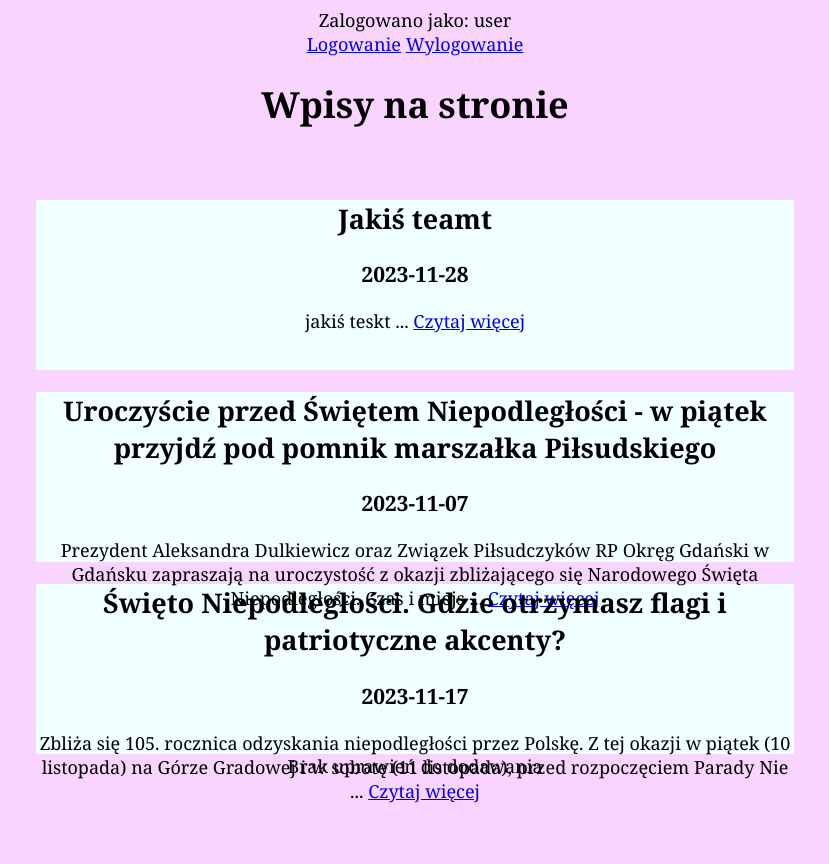
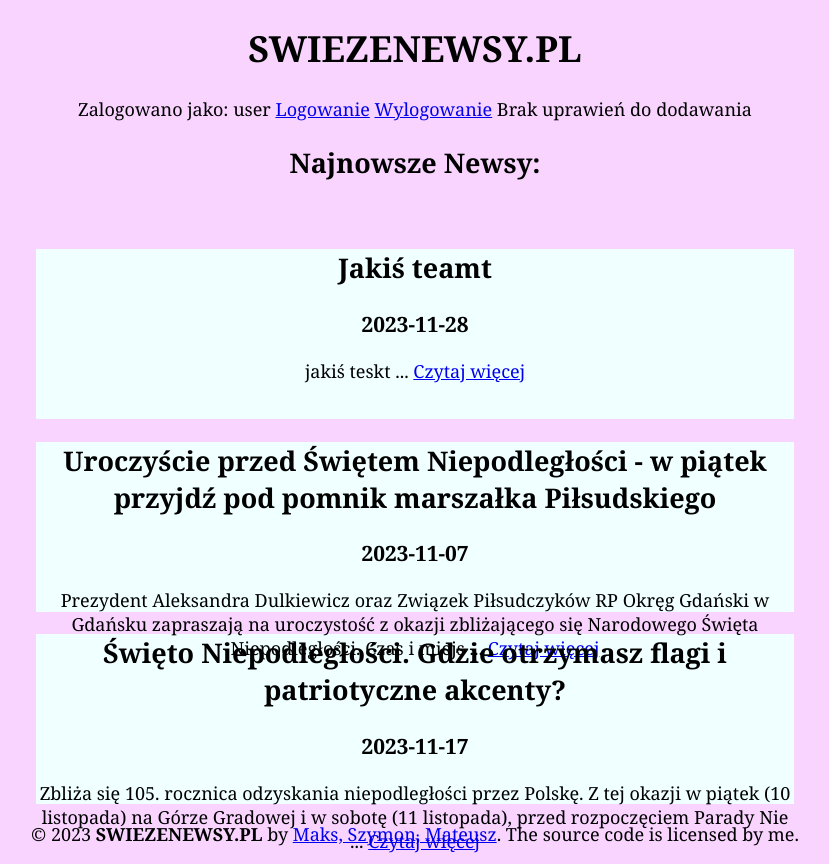
Before and after one commit to fandzio647/news, a PHP site: page / in a window 1280 px wide. Shown: the whole page, without its empty margins (225-1054 px from the left). Before the commit the page ends 803 px from the top, so only its background shows below. Run offline with PHP 8.4, Linux system fonts and the light colour scheme; data comes from the database, SQL or seed files in the repository.

Commit message:
Update index.php

```diff
--- a/index.php
+++ b/index.php
@@ -13,7 +13,12 @@
 </head>
 
 <body>
-    <div id="lewy">
+
+<header>
+        <h1>SWIEZENEWSY.PL</h1>
+
+        </header>
+    <nav>
     <?php
     #połczenie dotyczące przewijania strony
     $conn = mysqli_connect("localhost", "root", "", "news");
@@ -29,14 +34,19 @@
 
     }
     ?>
-    </div>
-    <div id="prawy">
+
         <a href="log.php">Logowanie</a>
         <a href="logout.php">Wylogowanie</a>
 
-    </div>
-
-    <h1>Wpisy na stronie</h1>
+        <?php
+            if ($_SESSION['Login'] !== "admin") {
+                echo "Brak uprawień do dodawania";
+            } else {
+                echo '<a href="dodawanie.php">Dodawawanie wpisów</a>';
+            }
+        ?> <br>
+        <h1>
+    Najnowsze Newsy:</h1></nav>
     <br>
     <div class="one">
         <?php
@@ -102,17 +112,16 @@
     #mysqli_close($conn);
     ?>
     </div>
-    <div id="down-left">
-    <?php
-            if ($_SESSION['Login'] !== "admin") {
-                echo "Brak uprawień do dodawania";
-            } else {
-                echo '<a href="dodawanie.php">Dodawawanie wpisów</a>';
-            }
-        ?>
-    </div>
-    <div id="stopka"></div>
 
 </body>
+<footer class="footer">
+  <div class="content has-text-centered">
+    <p>
+    &copy; <?php echo date("Y"); ?>  <strong>SWIEZENEWSY.PL</strong> by <a href="https://github.com/fandzio647/news">
+        Maks, Szymon, Mateusz</a>. The source code is licensed by me.
+    </p>
+  </div>
+</footer>
+
 
 </html>
```
